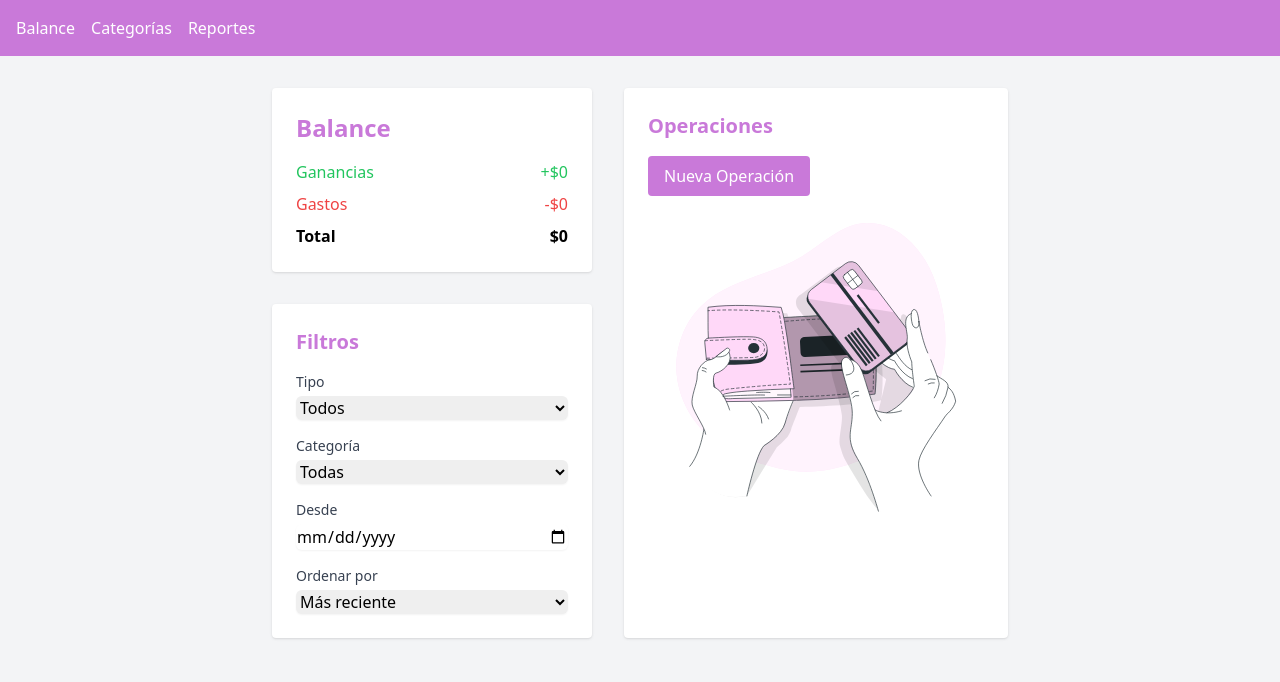
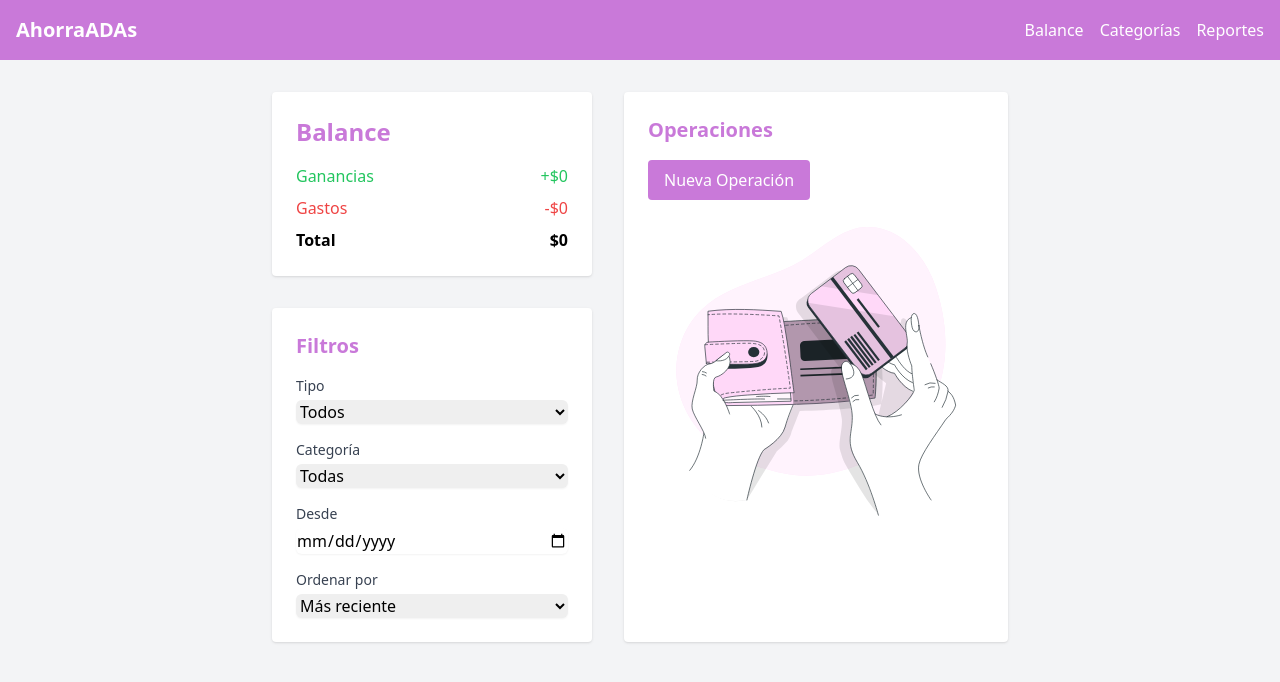
Before and after one commit to edyuarca/portfolioII.js, a plain HTML site: page index.html in a window 1280 px wide. Drawn offline with nearby package versions, Linux system fonts and the light colour scheme.

Commit message:
se agrego hidden en header

```diff
--- a/index.html
+++ b/index.html
@@ -31,7 +31,7 @@
     <header
       class="bg-[var(--primary-color)] p-4 text-white flex justify-between items-center"
     >
-      <h1 class="hidden text-xl font-bold">AhorraADAs</h1>
+      <h1 class="hidden text-xl font-bold sm:hidden md:block">AhorraADAs</h1>
       <nav>
         <ul class="flex space-x-4">
           <li>
```
